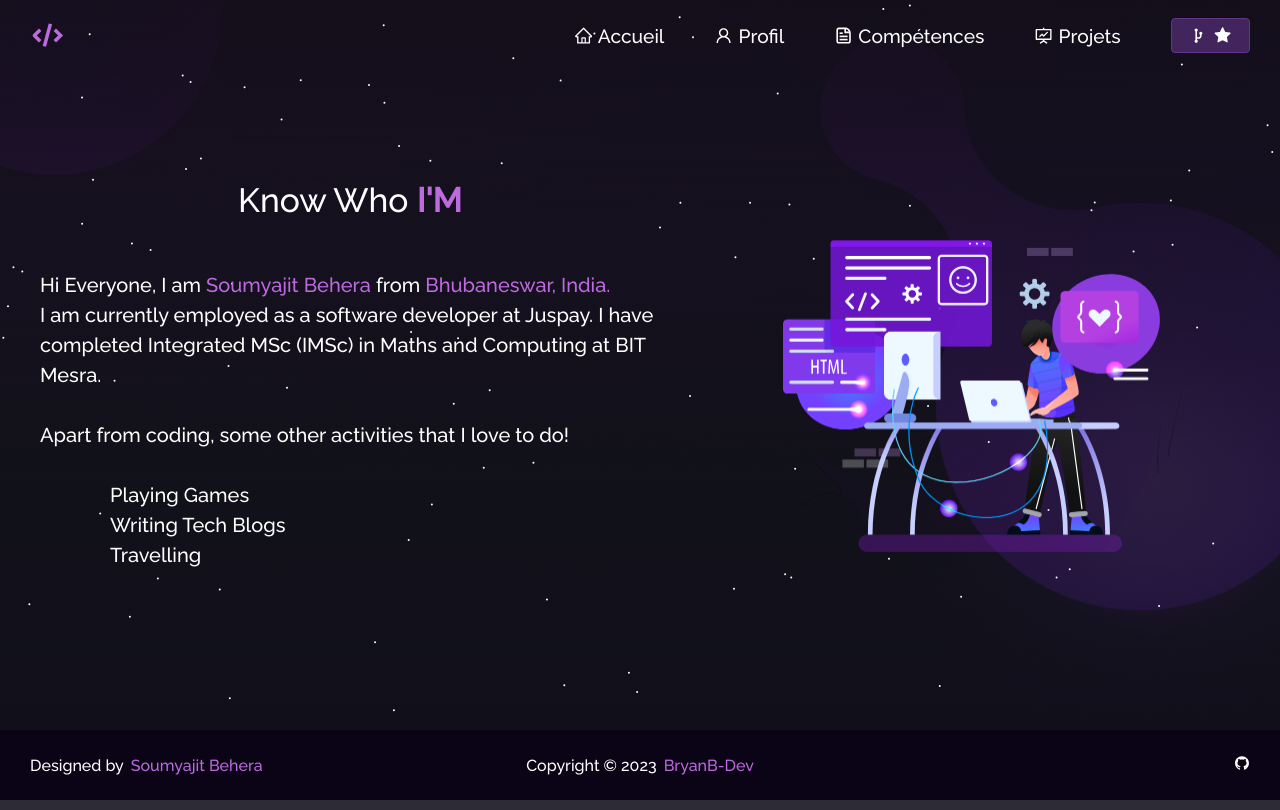
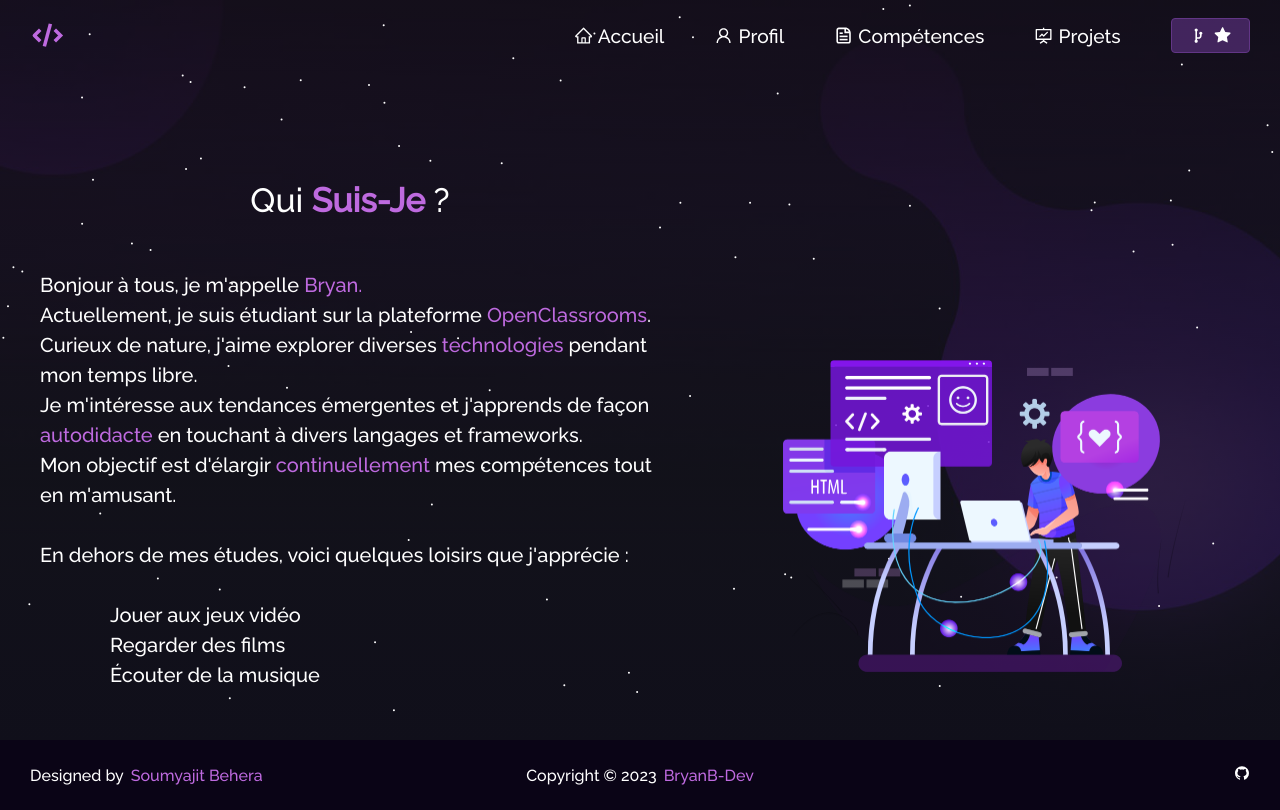
Before and after one commit to BryanB-Dev/Portfolio, a React (Create React App) app: page /profile in a window 1280 px wide. Built offline with nearby package versions, Linux system fonts and the light colour scheme.

Commit message:
Update About component to use data from profile.json

```diff
--- a/src/components/About/index.jsx
+++ b/src/components/About/index.jsx
@@ -3,15 +3,15 @@ import Title from "../Title";
 import Text from "../Text";
 import "./style.scss";
 
-export default function About() {
+export default function About({ datas }) {
 
     return (
         <>
             <div className="aboutSection">
                 <div className="aboutSection__text">
-                    <Title text="Know Who %I'M%" size={2.1} />
+                    <Title text={datas.title} size={2.1} />
                     <div className="aboutSection__description">
-                    <Text text={["Hi Everyone, I am %Soumyajit Behera% from %Bhubaneswar, India.%/nI am currently employed as a software developer at Juspay. I have completed Integrated MSc (IMSc) in Maths and Computing at BIT Mesra./n/nApart from coding, some other activities that I love to do!", "Playing Games/nWriting Tech Blogs/nTravelling"]} size={1.25} />
+                        <Text text={datas.text} size={1.25} />
                     </div>
                 </div>
                 <img className="aboutSection__img" src={ProfilePng} alt="" />
--- /dev/null
+++ b/src/data/profile.json
@@ -0,0 +1,7 @@
+{
+    "title": "Qui %Suis-Je% ?",
+    "text": [
+        "Bonjour à tous, je m'appelle %Bryan.%/nActuellement, je suis étudiant sur la plateforme %OpenClassrooms%. Curieux de nature, j'aime explorer diverses %technologies% pendant mon temps libre./nJe m'intéresse aux tendances émergentes et j'apprends de façon %autodidacte% en touchant à divers langages et frameworks./nMon objectif est d'élargir %continuellement% mes compétences tout en m'amusant./n/nEn dehors de mes études, voici quelques loisirs que j'apprécie :",
+        "Jouer aux jeux vidéo/nRegarder des films/nÉcouter de la musique"
+    ]
+}
--- a/src/pages/profile/index.jsx
+++ b/src/pages/profile/index.jsx
@@ -1,11 +1,12 @@
 import "./style.scss";
 import About from "../../components/About";
+import ProfileData from "../../data/profile.json";
 
 export default function Profile() {
 
     return (
         <>
-            <About />
+            <About datas={ProfileData} />
         </>
     );
 }
```
